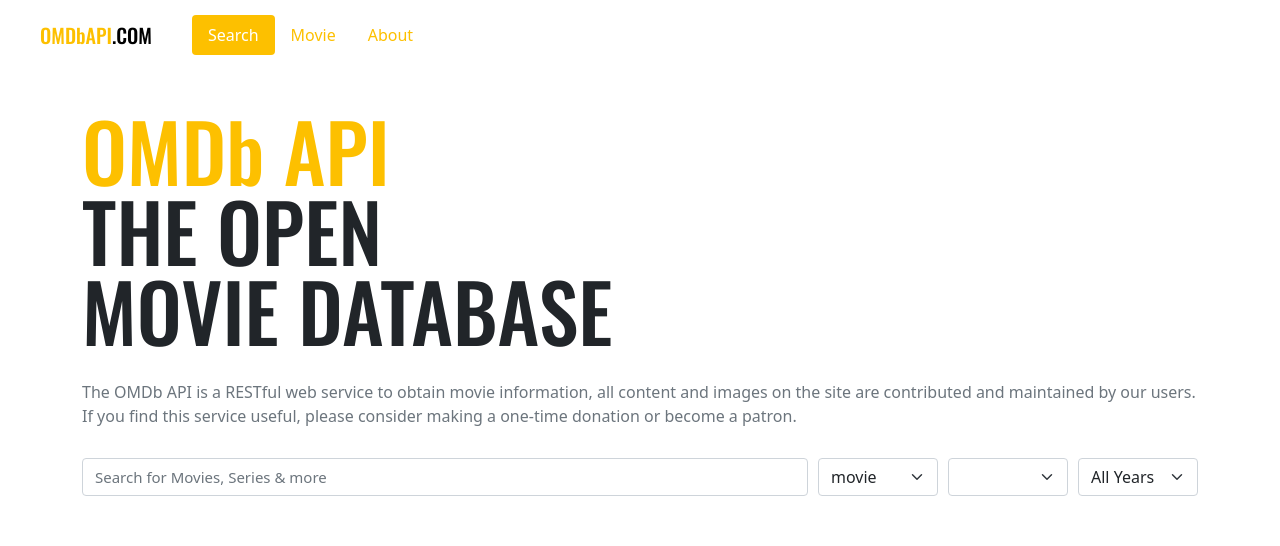
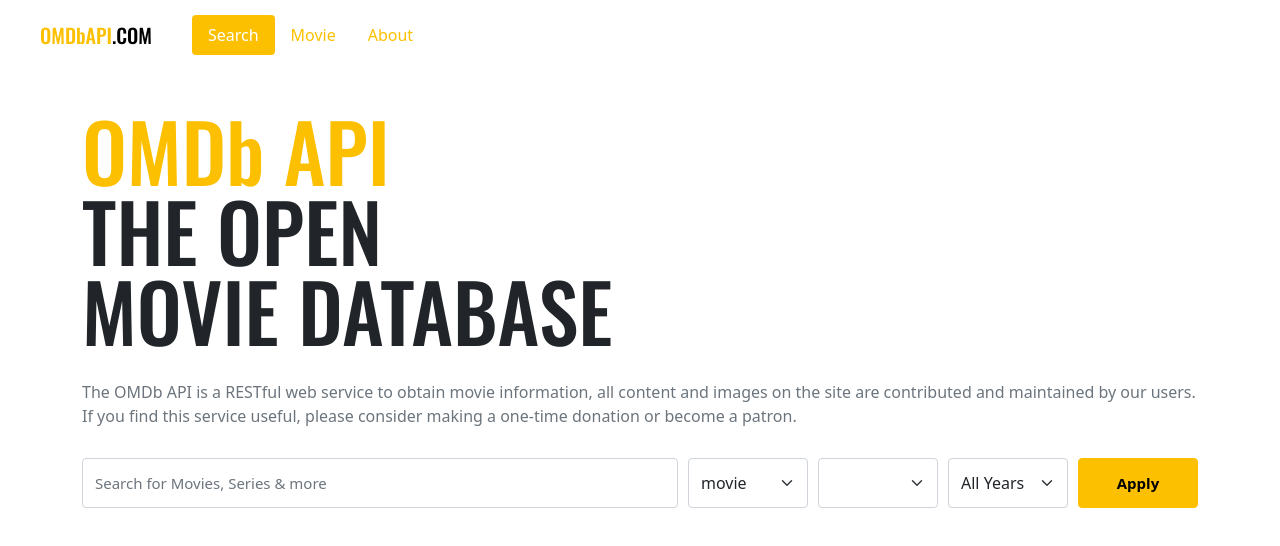
Before and after one commit to jiyoungbkim/vue3-movie-app, a Vue app: page /#/ in a window 1280 px wide. Shown: the top 546 px of the page. Built offline with nearby package versions, Linux system fonts and the light colour scheme.

Commit message:
search api

```diff
--- a/package.json
+++ b/package.json
@@ -41,6 +41,7 @@
     "webpack-dev-server": "^4.0.0-beta.0"
   },
   "dependencies": {
+    "axios": "^0.21.1",
     "bootstrap": "^5.0.0-beta3",
     "vue": "^3.0.7",
     "vue-router": "4"
--- a/src/components/Search.vue
+++ b/src/components/Search.vue
@@ -4,7 +4,8 @@
       v-model="title"
       class="form-control"
       type="text"
-      placeholder="Search for Movies, Series & more" />
+      placeholder="Search for Movies, Series & more"
+      @keyup.enter="apply" />
     <div class="selects">
       <select
         v-for="filter in filters"
@@ -23,10 +24,17 @@
         </option>
       </select>
     </div>
+    <button
+      class="btn btn-primary"
+      @click="apply">
+      Apply
+    </button>
   </div>
 </template>
 
 <script>
+import axios from 'axios'
+
 export default {
   data() {
     return {
@@ -56,6 +64,14 @@
         }
       ]
     }
+  },
+  methods: {
+    async apply() {
+      // Search movies
+      const OMDB_API_KEY = '7035c60c'
+      const res = await axios.get(`https://www.omdbapi.com/?apikey=${OMDB_API_KEY}&s=${this.title}&type=${this.type}&y=${this.year}&page=1`)
+      console.log(res);
+    }
   }
 }
 </script>
@@ -74,11 +90,17 @@
     display: flex;
     select {
       width: 120px;
-      margin-right:10px;
+      margin-right: 10px;
       &:last-child {
         margin-right: 0;
       }
     }
   }
+  .btn {
+    width: 120px;
+    height: 50px;
+    font-weight: 700;
+    flex-shrink: 0;
+  }
 }
 </style>
```
Also changed, not shown: 1 other file (tests, documents, lock files or other folders).
